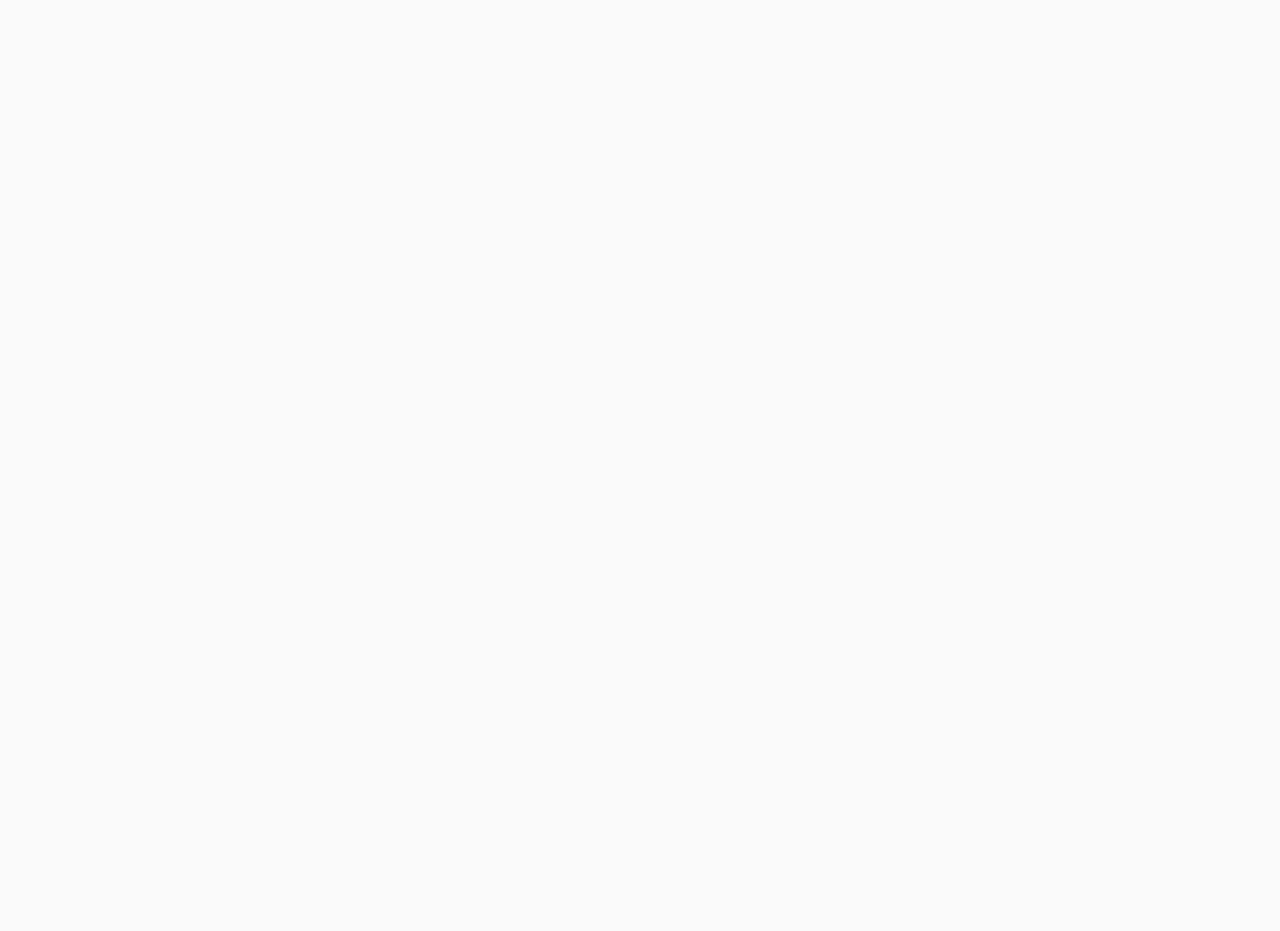
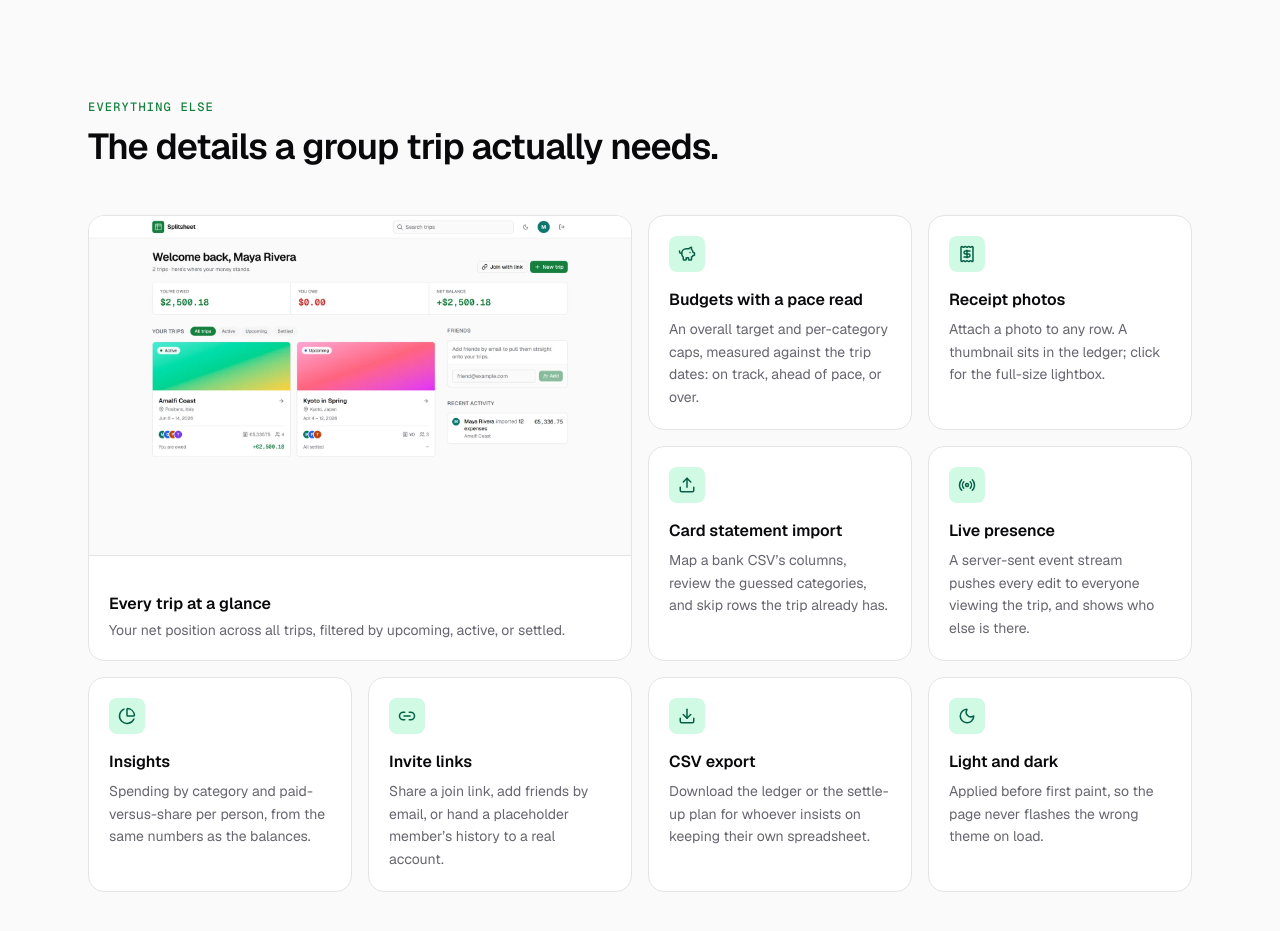
Before and after one commit to Ethan-Haque/splitsheet-site, a Next.js app: page / in a window 1280 px wide. Shown: the part 4340-5271 px from the top of the page. Before the commit the page ends 4327 px from the top, so only its background shows below. Built offline with nearby package versions, Linux system fonts and the light colour scheme.

Commit message:
Add the feature gallery

```diff
--- a/app/page.tsx
+++ b/app/page.tsx
@@ -1,3 +1,4 @@
+import { FeatureGallery } from '@/components/sections/feature-gallery'
 import { Hero } from '@/components/sections/hero'
 import { HowItWorks } from '@/components/sections/how-it-works'
 import { Nav } from '@/components/sections/nav'
@@ -13,6 +14,7 @@ export default function Home() {
         <Showcase />
         <HowItWorks />
         <SplitAnatomy />
+        <FeatureGallery />
       </main>
     </>
   )
--- /dev/null
+++ b/components/sections/feature-gallery.tsx
@@ -0,0 +1,91 @@
+import Image from 'next/image'
+import { ChartPie, Download, Link2, Moon, PiggyBank, Radio, Receipt, Upload } from 'lucide-react'
+import { Container, SectionHeading } from '@/components/ui/primitives'
+
+const FEATURES = [
+  {
+    icon: PiggyBank,
+    title: 'Budgets with a pace read',
+    body: 'An overall target and per-category caps, measured against the trip dates: on track, ahead of pace, or over.',
+  },
+  {
+    icon: Receipt,
+    title: 'Receipt photos',
+    body: 'Attach a photo to any row. A thumbnail sits in the ledger; click for the full-size lightbox.',
+  },
+  {
+    icon: Upload,
+    title: 'Card statement import',
+    body: 'Map a bank CSV’s columns, review the guessed categories, and skip rows the trip already has.',
+  },
+  {
+    icon: Radio,
+    title: 'Live presence',
+    body: 'A server-sent event stream pushes every edit to everyone viewing the trip, and shows who else is there.',
+  },
+  {
+    icon: ChartPie,
+    title: 'Insights',
+    body: 'Spending by category and paid-versus-share per person, from the same numbers as the balances.',
+  },
+  {
+    icon: Link2,
+    title: 'Invite links',
+    body: 'Share a join link, add friends by email, or hand a placeholder member’s history to a real account.',
+  },
+  {
+    icon: Download,
+    title: 'CSV export',
+    body: 'Download the ledger or the settle-up plan for whoever insists on keeping their own spreadsheet.',
+  },
+  {
+    icon: Moon,
+    title: 'Light and dark',
+    body: 'Applied before first paint, so the page never flashes the wrong theme on load.',
+  },
+]
+
+export function FeatureGallery() {
+  return (
+    <section id="features" aria-labelledby="features-title" className="py-20 sm:py-28">
+      <Container>
+        <SectionHeading
+          eyebrow="Everything else"
+          title={<span id="features-title">The details a group trip actually needs.</span>}
+        />
+
+        {/* Bento: the dashboard takes a 2×2 block and the eight features fill
+            the cells around it, so four columns come out as three even rows. */}
+        <ul className="mt-12 grid grid-cols-1 gap-4 sm:grid-cols-2 lg:grid-cols-4">
+          <li className="sm:col-span-2 lg:row-span-2" data-reveal>
+            <figure className="flex h-full flex-col overflow-hidden rounded-2xl border border-border bg-card">
+              <Image
+                src="/screenshots/dashboard.webp"
+                width={1600}
+                height={1000}
+                alt="The trips dashboard in light mode: what you are owed and owe across every trip, trip cards for Amalfi Coast and Kyoto in Spring, a friends panel, and recent activity."
+                className="h-auto w-full border-b border-border"
+              />
+              <figcaption className="mt-auto p-5">
+                <p className="font-semibold">Every trip at a glance</p>
+                <p className="mt-1 text-sm text-muted-foreground">
+                  Your net position across all trips, filtered by upcoming, active, or settled.
+                </p>
+              </figcaption>
+            </figure>
+          </li>
+
+          {FEATURES.map((f) => (
+            <li key={f.title} className="rounded-2xl border border-border bg-card p-5" data-reveal>
+              <span className="flex size-9 items-center justify-center rounded-lg bg-accent text-accent-foreground">
+                <f.icon className="size-[18px]" aria-hidden />
+              </span>
+              <h3 className="mt-4 font-semibold">{f.title}</h3>
+              <p className="mt-1.5 text-sm leading-relaxed text-muted-foreground">{f.body}</p>
+            </li>
+          ))}
+        </ul>
+      </Container>
+    </section>
+  )
+}
```
Also changed, not shown: public/screenshots/dashboard.webp (added).
